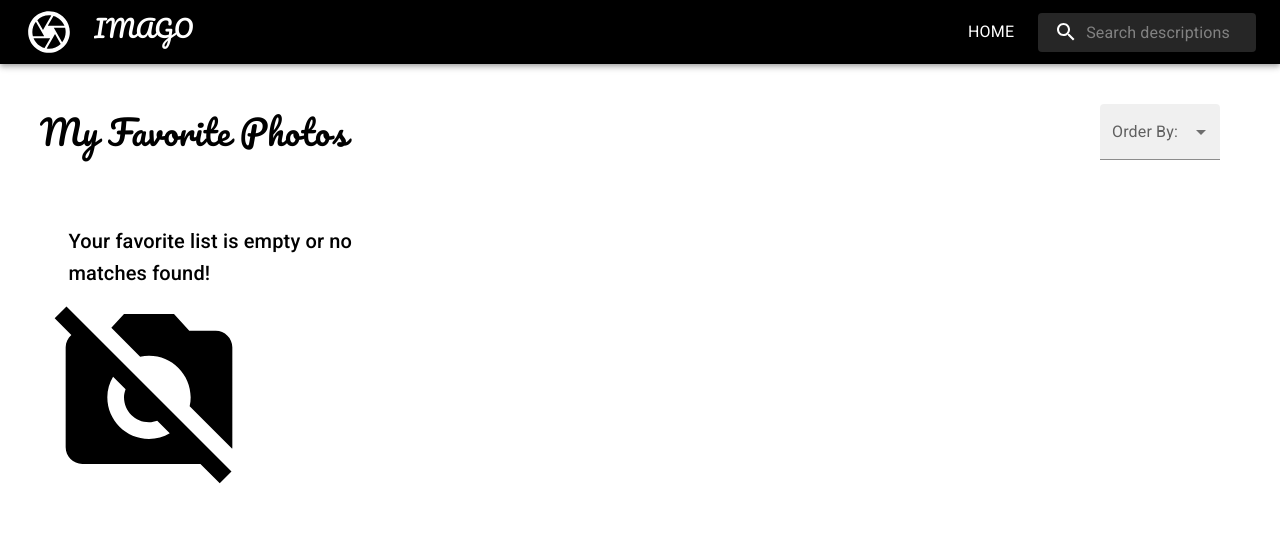
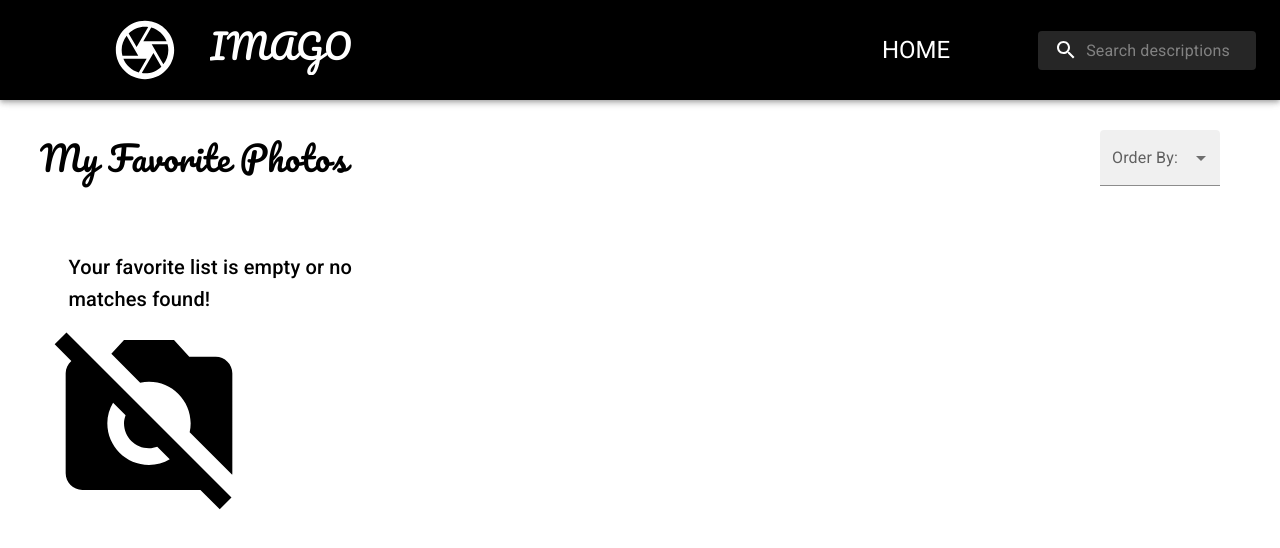
Before and after one commit to silviafer-dev/imago, a React (Create React App) app: page /favorite in a window 1280 px wide. Shown: the top 548 px of the page. Built offline with nearby package versions, Linux system fonts and the light colour scheme.

Commit message:
Fix font size

```diff
--- a/src/features/photos/Photos.js
+++ b/src/features/photos/Photos.js
@@ -50,7 +50,7 @@ export function Photos({ query, favPhotos }) {
   };
 
   return (
-    <div style={{ padding: "20px" }}>
+    <div style={{ padding: "40px 20px" }}>
       <Typography
         variant="h4"
         style={{ marginLeft: "20px" }}
--- a/src/features/photos/SearchPhoto.js
+++ b/src/features/photos/SearchPhoto.js
@@ -16,7 +16,6 @@ import MenuIcon from "@mui/icons-material/Menu";
 import SearchIcon from "@mui/icons-material/Search";
 import { Link } from "react-router-dom";
 import CameraOutlinedIcon from "@mui/icons-material/CameraOutlined";
-
 
 const Search = styled("div")(({ theme }) => ({
   position: "relative",
@@ -63,7 +62,6 @@ const StyledInputBase = styled(InputBase)(({ theme }) => ({
 export function SearchPhoto({ photos, favPhotos }) {
   const [keyword, setKeyword] = useState("");
 
-
   const handleChange = (e) => {
     setKeyword(e.target.value);
   };
@@ -72,9 +70,9 @@ export function SearchPhoto({ photos, favPhotos }) {
   };
   return (
     <div>
-      <Box sx={{ flexGrow: 1 }} onSubmit={handleSubmit}>
-        <AppBar position="static" style={{ backgroundColor: "black" }}>
-          <Toolbar>
+      <Box sx={{ flexGrow: 1, height: "90px" }} onSubmit={handleSubmit}>
+        <AppBar position="fixed" style={{ backgroundColor: "black" }}>
+          <Toolbar style={{ height: "100px" }}>
             <IconButton
               size="large"
               edge="start"
@@ -106,24 +104,31 @@ export function SearchPhoto({ photos, favPhotos }) {
                 )}
               </PopupState>
             </IconButton>
+            <div
+              style={{
+                display: "flex",
+                width: "100%",
+               alignItems: 'center'
+              }}
+            >
               <SvgIcon
                 component={CameraOutlinedIcon}
-              sx={{ fontSize: "50px", marginRight: "20px" }}
+                sx={{ fontSize: "70px", marginLeft: "10%" , paddingRight: '30px'}}
               />
               <Typography
-              variant="h5"
+                variant="h4"
                 noWrap
                 component="div"
                 sx={{
                   fontFamily: "Pacifico",
-                height: " 40px",
+                  height: '50px',
                   flexGrow: 1,
                   display: { xs: "none", sm: "block" },
                 }}
               >
                 IMAGO
               </Typography>
-
+            </div>
             <Link
               to="/favorite"
               style={{
@@ -132,9 +137,10 @@ export function SearchPhoto({ photos, favPhotos }) {
               }}
             >
               <Typography
+                variant="h5"
                 sx={{
                   fontFamily: "Roboto",
-                  mr: 2,
+                  mr: 10,
                   flexGrow: 1,
                   display: { xs: "none", sm: "block" },
                 }}
--- a/src/pages/FavPhotos.js
+++ b/src/pages/FavPhotos.js
@@ -142,9 +142,9 @@ export function FavPhotos() {
 
   return (
     <div>
-      <Box sx={{ flexGrow: 1}}>
-        <AppBar position="static" style={{ backgroundColor: "black" }}>
-          <Toolbar>
+      <Box sx={{ flexGrow: 1, height: "90px" }}>
+        <AppBar position="fixed" style={{ backgroundColor: "black" }}>
+          <Toolbar style={{ height: "100px" }}>
             <IconButton
               size="large"
               edge="start"
@@ -176,23 +176,38 @@ export function FavPhotos() {
                 )}
               </PopupState>
             </IconButton>
+            <Link
+              to="/"
+              style={{
+                textDecoration: "none",
+                color: "white",
+                display: "flex",
+                width: "100%",
+                alignItems: "center",
+              }}
+            >
               <SvgIcon
                 component={CameraOutlinedIcon}
-              sx={{ fontSize: "50px", marginRight: "20px" }}
+                sx={{
+                  fontSize: "70px",
+                  marginLeft: "10%",
+                  paddingRight: "30px",
+                }}
               />
               <Typography
-              variant="h5"
+                variant="h4"
                 noWrap
                 component="div"
                 sx={{
                   fontFamily: "Pacifico",
-                height: " 40px",
+                  height: "50px",
                   flexGrow: 1,
                   display: { xs: "none", sm: "block" },
                 }}
               >
                 IMAGO
               </Typography>
+            </Link>
             <Link
               to="/"
               style={{
@@ -201,9 +216,10 @@ export function FavPhotos() {
               }}
             >
               <Typography
+                variant="h5"
                 sx={{
                   fontFamily: "Roboto",
-                  mr: 2,
+                  mr: 10,
                   flexGrow: 1,
                   display: { xs: "none", sm: "block" },
                 }}
```
Lines whose indentation alone changed are shown as unchanged.
